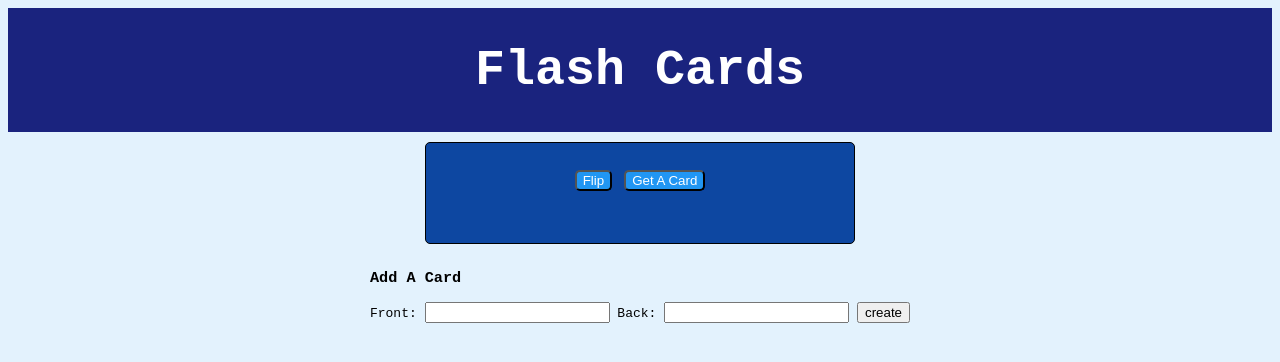
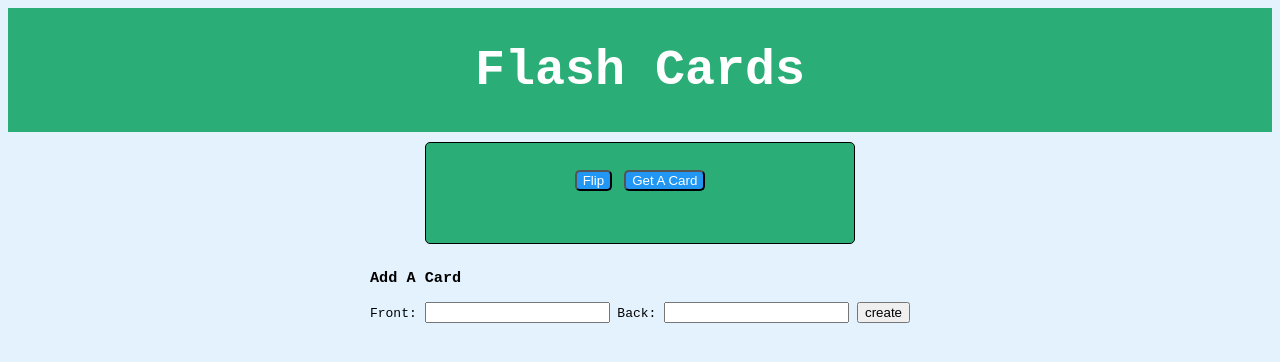
Before and after one commit to Brandoparker/flash_cards, a plain HTML site: page index.html in a window 1280 px wide. Drawn offline with nearby package versions, Linux system fonts and the light colour scheme.

Commit message:
4th commit

```diff
--- a/style.css
+++ b/style.css
@@ -1,5 +1,5 @@
 .card {
-	background-color: #0d47a1;
+	background-color: #2aad77;
   border: 1px solid black;
   border-radius: 5px;
   width: 33%;
@@ -23,7 +23,7 @@ body {
 	color: white;
 	display: flex;
 	justify-content: center;
-	background-color: #1a237e;
+	background-color: #2aad77;
 	font-size: 25px;
 }
 
```
